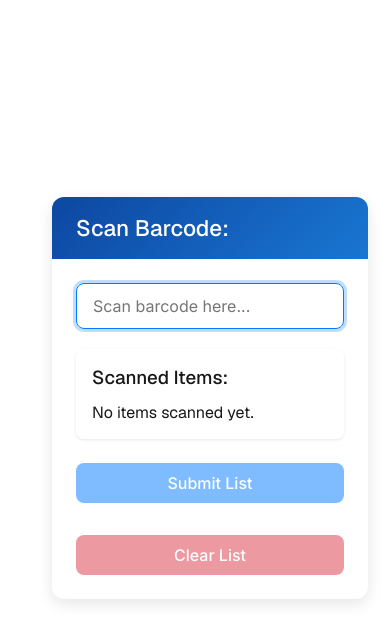
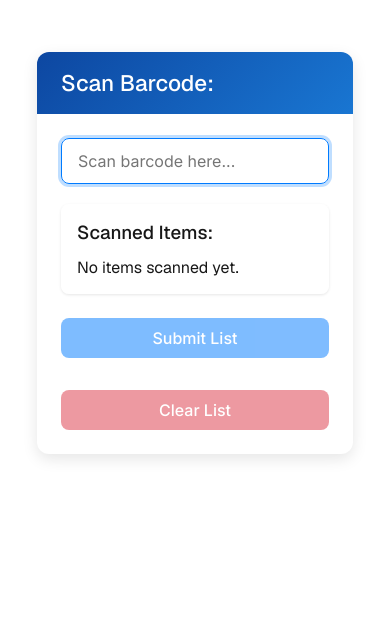
Before and after one commit to Deeligz/mainscan, a Next.js app: page / in a window 390 px wide. Shown: the top 642 px of the page. Built offline with nearby package versions, Linux system fonts and the light colour scheme.

Commit message:
style: Use block layout for page on mobile for better centering

```diff
--- a/src/app/page.module.css
+++ b/src/app/page.module.css
@@ -126,12 +126,23 @@ a.secondary {
 
 @media (max-width: 600px) {
   .page {
-    padding: 32px;
+    display: block; /* Override grid display for simple block layout */
+    padding: 32px; /* Keep mobile padding */
     padding-bottom: 80px;
+    /* grid-template-rows, align-items, justify-items, gap no longer apply effectively */
   }
 
   .main {
-    align-items: center;
+    /* No changes needed here, should now center within block .page */
+    /* grid-row-start: 2; No longer needed */
+    padding: 0; /* Remove padding from main, let card handle spacing */
+  }
+
+  /* Adjust card margin for mobile to add space from page edges */
+  .mainCard {
+    margin-top: 20px; /* Add some top margin */
+    margin-bottom: 20px; /* Add some bottom margin */
+    /* margin-left/right: auto still applies for centering */
   }
 
   .main ol {
```
